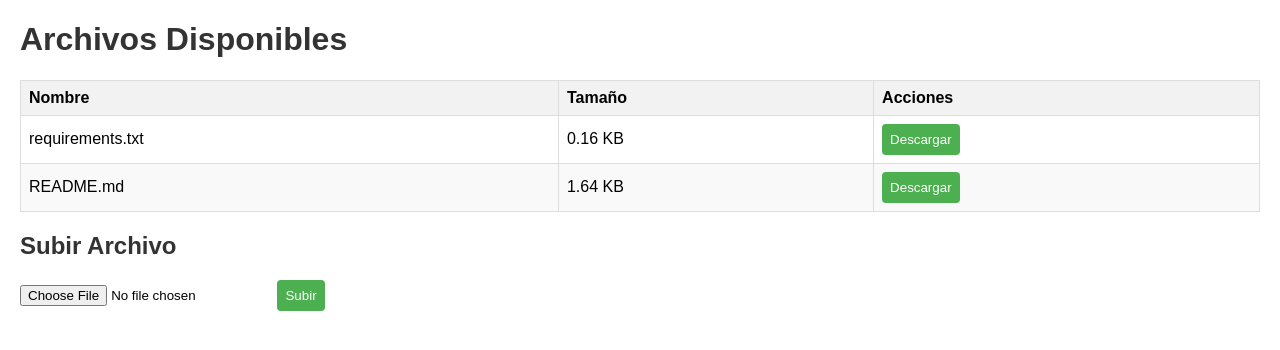
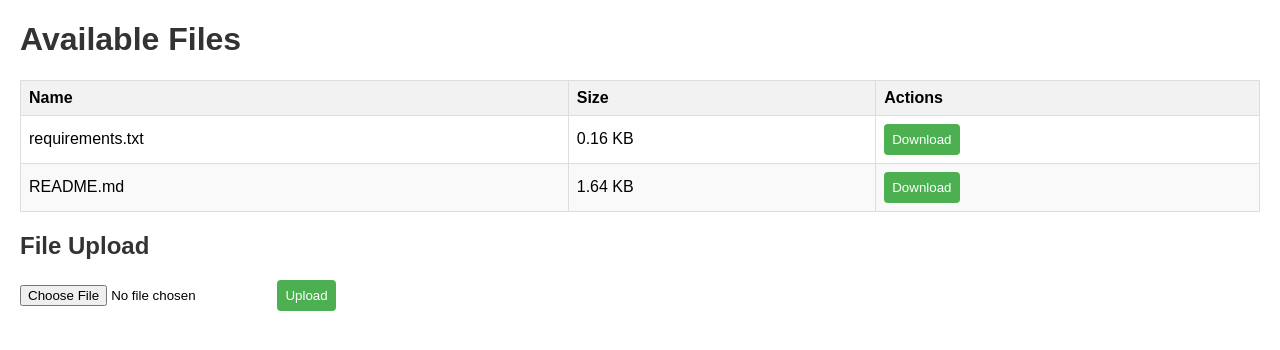
Before and after one commit to Drako9159/filesharing-server-python, a Flask app: page / in a window 1280 px wide. Shown: the top 350 px of the page. Run offline with Flask 3, Linux system fonts and the light colour scheme.

Commit message:
fix(language): language default english

```diff
--- a/templates/index.html
+++ b/templates/index.html
@@ -3,18 +3,18 @@
 <head>
     <meta charset="UTF-8">
     <meta name="viewport" content="width=device-width, initial-scale=1.0">
-    <title>Lista de Archivos</title>
+    <title>File Sharing</title>
     <link rel="stylesheet" href="{{ url_for('static', filename='styles.css') }}">
 
 </head>
 <body>
-    <h1>Archivos Disponibles</h1>
+    <h1>Available Files</h1>
     <table>
         <thead>
             <tr>
-                <th>Nombre</th>
-                <th>Tamaño</th>
-                <th>Acciones</th>
+                <th>Name</th>
+                <th>Size</th>
+                <th>Actions</th>
             </tr>
         </thead>
         <tbody>
@@ -24,7 +24,7 @@
                     <td>{{ size }}</td>
                     <td>
                         <a href="/download/{{ filename }}" download>
-                            <button>Descargar</button>
+                            <button>Download</button>
                         </a>
                     </td>
                 </tr>
@@ -32,13 +32,13 @@
         </tbody>
     </table>
 
-    <h2>Subir Archivo</h2>
+    <h2>File Upload</h2>
     {% if message %}
         <p>{{ message }}</p>
     {% endif %}
     <form action="/upload" method="post" enctype="multipart/form-data">
-        <input type="file" name="file" accept=".txt, .pdf, .jpg, .png, .zip" required>
-        <button type="submit">Subir</button>
+        <input type="file" name="file" accept=".txt, .pdf, .jpg, .png, .zip .mp4 .apk .mp3" required>
+        <button type="submit">Upload</button>
     </form>
 </body>
 </html>
```
Also changed, not shown: server.py (+10 -9 lines).
